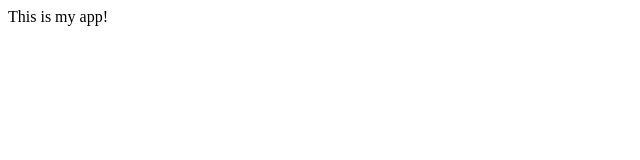
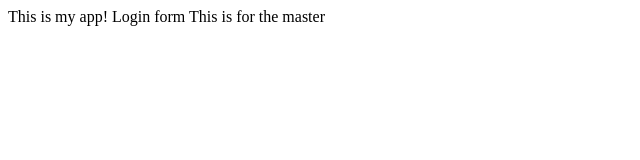
Before and after one commit to Emmanuel-Darko/Kode-Works, a plain HTML site: page index.html in a window 1280 px wide. Shown: the whole page, without its empty margins (0-640 px from the left). Drawn offline with Linux system fonts and the light colour scheme.

Commit message:
New change to master form

```diff
--- a/index.html
+++ b/index.html
@@ -5,6 +5,8 @@
 
 <body>
 	This is my app!
+	Login form
+	This is for the master
 </body>
 
 
```
